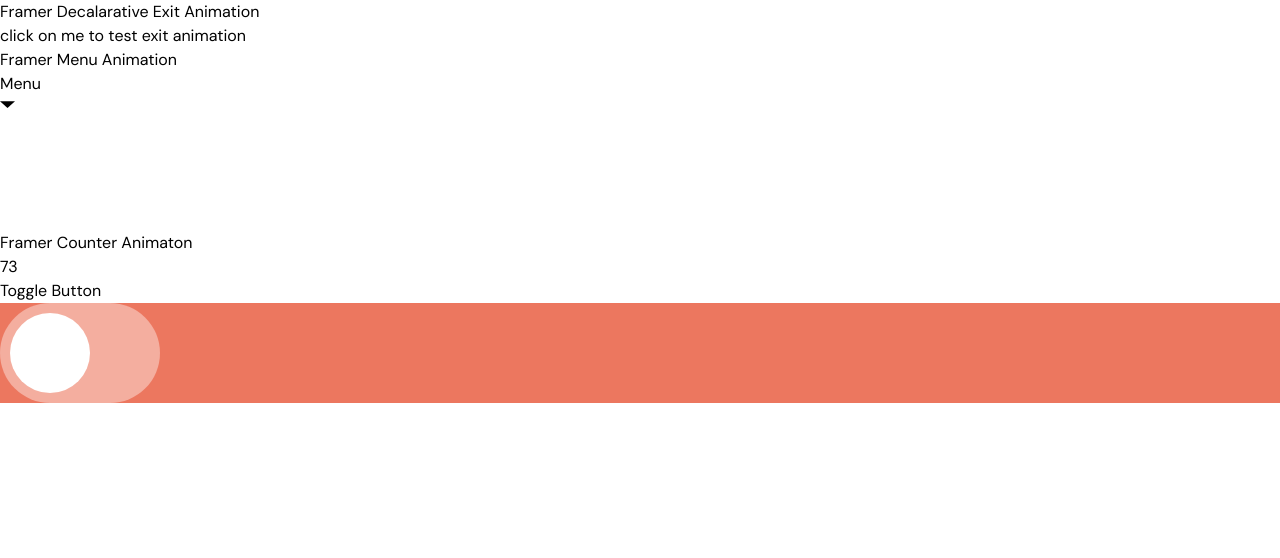
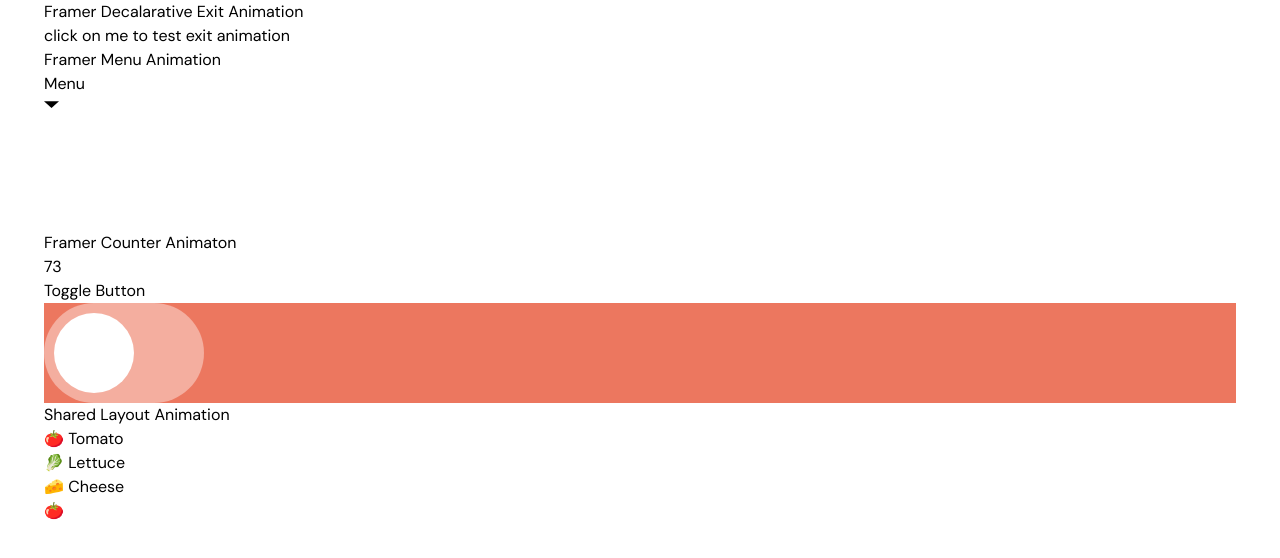
Before and after one commit to t-bello7/design-space, a React (Vite) app: page /learing-framer-motion in a window 1280 px wide. Shown: the top 558 px of the page. Built offline with nearby package versions, Linux system fonts and the light colour scheme.

Commit message:
feat: add layout animations

```diff
--- /dev/null
+++ b/src/components/SharedLayoutAnimation.tsx
@@ -0,0 +1,69 @@
+import { useState } from "react";
+import { AnimatePresence, motion } from "framer-motion";
+
+interface Ingredient {
+    icon: string;
+    label: string;
+}
+const allIngredients = [
+    { icon: "🍅", label: "Tomato" },
+    { icon: "🥬", label: "Lettuce" },
+    { icon: "🧀", label: "Cheese" },
+    { icon: "🥕", label: "Carrot" },
+    { icon: "🍌", label: "Banana" },
+    { icon: "🫐", label: "Blueberries" },
+    { icon: "🥂", label: "Champers?" }
+];
+
+const [tomato, lettuce, cheese] = allIngredients;
+const tabs = [tomato, lettuce, cheese];
+
+const getNextIngredient = (
+ingredients: Ingredient[]
+): Ingredient | undefined => {
+const existing = new Set(ingredients);
+return allIngredients.find((ingredient) => !existing.has(ingredient));
+}
+
+const SharedLayoutAnimation = () => {
+    const [ selectedTab, setSelectedTab ] = useState(tabs[0]);
+
+    return (
+        <section className="window">
+                <nav>
+                    <ul>                    {
+                        tabs.map((item) => (
+                            <li
+                                key={item.label}
+                                className={ item === selectedTab ? "selected": "" }
+                                onClick={() => setSelectedTab(item)}
+                            >
+                                {`${item.icon} ${item.label}`}
+                                {
+                                    item === selectedTab ? (
+                                        <motion.div className="underline" layoutId="underline" />
+                                    ) : null
+                                }
+                            </li>
+                        ))
+                    }
+                    </ul>
+                </nav>
+                <main>
+                    <AnimatePresence mode="wait" >
+                        <motion.div
+                            key = { selectedTab ? selectedTab.label: "empty"}
+                            initial={{ y: 10, opacity: 0 }}
+                            animate={{ y: 0, opacity: 1 }}
+                            exit={{ y: -10, opacity: 0 }}
+                            transition={{ duration: 0.2 }}
+                        >
+                            { selectedTab ? selectedTab.icon: "😋" }
+                        </motion.div>
+                    </AnimatePresence>
+                </main>
+        </section>
+    )
+}
+
+export default SharedLayoutAnimation
--- a/src/components/index.ts
+++ b/src/components/index.ts
@@ -5,6 +5,7 @@
 import FramerMenuToggle from "./FramerMenuToggle";
 import FramerCounter from "./FramerCounter";
 import FramerToggleButton from "./FramerToggleButton";
+import SharedLayoutAnimation from "./SharedLayoutAnimation";
 
 export {
     SmoothScrollHero,
@@ -13,5 +14,6 @@
     FramerExitAnimation,
     FramerMenuToggle,
     FramerCounter,
-    FramerToggleButton
+    FramerToggleButton,
+    SharedLayoutAnimation
 }
--- a/src/pages/LearningFramerMotion.tsx
+++ b/src/pages/LearningFramerMotion.tsx
@@ -2,13 +2,14 @@
     FramerExitAnimation,
     FramerMenuToggle,
     FramerCounter,
-    FramerToggleButton
+    FramerToggleButton,
+    SharedLayoutAnimation
 } from "../components"
 
 const LearningFramerMotion = () => {
 
     return (
-        <section>
+        <section className='mx-11'>
             <h2> Framer Decalarative Exit Animation  </h2>
             <FramerExitAnimation />
             <h2> Framer Menu Animation</h2>
@@ -19,6 +20,8 @@
             <div className="bg-primary-soft-red">
                 <FramerToggleButton />
             </div>
+            <h3> Shared Layout Animation </h3>
+            <SharedLayoutAnimation />
         </section>
     )
 }
```
